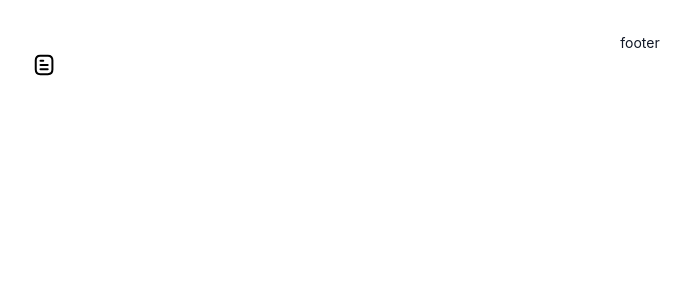
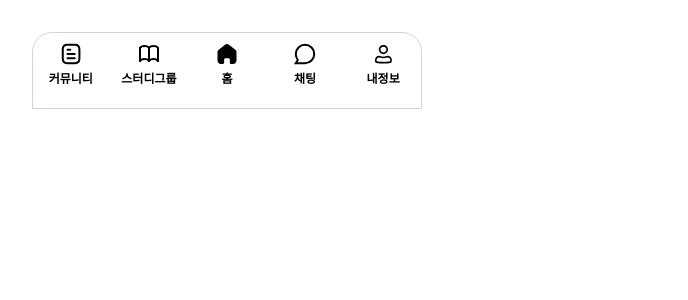
Before and after one commit to St-rdy/Front, a React (Vite) app: page / in a window 1280 px wide. Shown: the top 300 px of the page, without its empty margins (0-688 px from the left). Built offline with nearby package versions, Linux system fonts and the light colour scheme; a web font is replaced by a local one.

Commit message:
[FRONTEND-17] footer 디자인 작업 및 추가 라이브러리 확인
Signed-off-by: lee0806 <leeseh0806@gmail.com>

```diff
--- a/src/layouts/footer/Footer.css
+++ b/src/layouts/footer/Footer.css
@@ -1 +1,33 @@
 @import '/src/styles/index.css';
+
+.footer-container {
+  max-width: 24.375rem; /* 390px */
+  width: 100%;
+  height: 4.8125rem; /* 77px */
+  border: 1px solid var(--color-gray-300);
+  border-top-left-radius: 20px;
+  border-top-right-radius: 20px;
+  display: flex;
+  align-items: center;
+  justify-content: center;
+}
+
+.footer-nav {
+  display: flex;
+  gap: var(--spacing-4);
+  align-items: center;
+  justify-content: space-between;
+}
+
+.footer-item {
+  display: flex;
+  flex-direction: column;
+  gap: var(--spacing-4);
+  align-items: center;
+  justify-content: center;
+  font-size: var(--font-size-label);
+  font-weight: var(--font-weight-bold);
+  padding-bottom: var(--spacing-12);
+  min-width: 4.63rem; /* 74px */
+  min-height: 4.19rem; /* 67px */
+}
--- a/src/layouts/footer/Footer.tsx
+++ b/src/layouts/footer/Footer.tsx
@@ -1,12 +1,61 @@
 import React from 'react'
+import { useState } from 'react'
 import './Footer.css'
 
 export default function Footer() {
+  const [active, setActive] = useState('home')
+
   return (
     <>
-      <div>footer</div>
-      <div>
-        <img src="/Footer/community.svg" alt="" />
+      <div className="footer-container">
+        <nav className="footer-nav">
+          <button
+            className="footer-item"
+            onClick={() => setActive('community')}
+          >
+            {active === 'community' ? (
+              <img src="/Footer/community_fill.svg" alt="커뮤니티" />
+            ) : (
+              <img src="/Footer/community.svg" alt="커뮤니티" />
+            )}
+            커뮤니티
+          </button>
+          <button
+            className="footer-item"
+            onClick={() => setActive('study_group')}
+          >
+            {active === 'study_group' ? (
+              <img src="/Footer/study_group_fill.svg" alt="스터디그룹" />
+            ) : (
+              <img src="/Footer/study_group.svg" alt="스터디그룹" />
+            )}
+            스터디그룹
+          </button>
+          <button className="footer-item" onClick={() => setActive('home')}>
+            {active === 'home' ? (
+              <img src="/Footer/home_fill.svg" alt="홈" />
+            ) : (
+              <img src="/Footer/home.svg" alt="홈" />
+            )}
+            홈
+          </button>
+          <button className="footer-item" onClick={() => setActive('chat')}>
+            {active === 'chat' ? (
+              <img src="/Footer/chat_fill.svg" alt="채팅" />
+            ) : (
+              <img src="/Footer/chat.svg" alt="채팅" />
+            )}
+            채팅
+          </button>
+          <button className="footer-item" onClick={() => setActive('user')}>
+            {active === 'user' ? (
+              <img src="/Footer/user_fill.svg" alt="내정보" />
+            ) : (
+              <img src="/Footer/user.svg" alt="내정보" />
+            )}
+            내정보
+          </button>
+        </nav>
       </div>
     </>
   )
```
Also changed, not shown: 1 other file (tests, documents, lock files or other folders).
